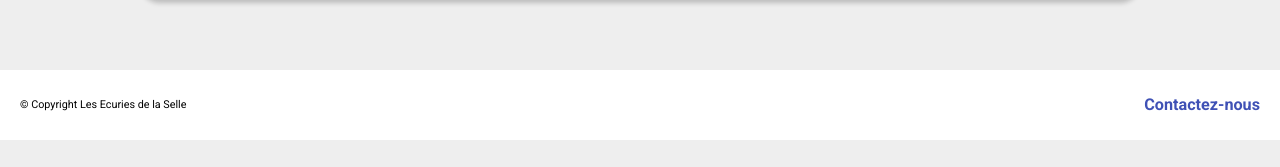
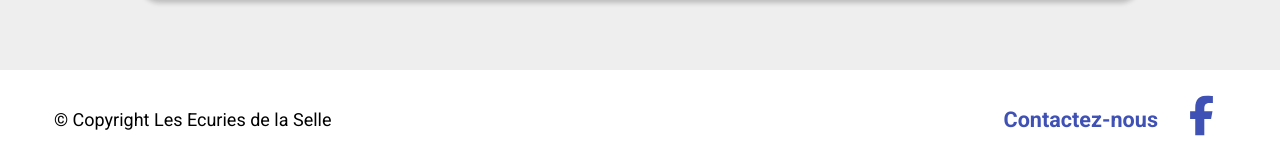
Before and after one commit to GoutteDooo/Site_Ecurie, a React (Vite) app: page /contacts in a window 1280 px wide. Shown: the part 1355-1522 px from the top of the page. Before the commit the page ends 1495 px from the top, so only its background shows below. Built offline with nearby package versions, Linux system fonts and the light colour scheme.

Commit message:
feat(footer): add fb link in desktop

```diff
--- a/src/components/Footer.jsx
+++ b/src/components/Footer.jsx
@@ -2,14 +2,26 @@ import React from "react";
 import { Link } from "react-router-dom";
 
 const Footer = () => {
+  const fbIcon = (
+    <svg xmlns="http://www.w3.org/2000/svg" viewBox="0 0 320 512">
+      {/* !Font Awesome Free 6.7.2 by @fontawesome - https://fontawesome.com License - https://fontawesome.com/license/free Copyright 2025 Fonticons, Inc. */}
+      <path d="M80 299.3V512H196V299.3h86.5l18-97.8H196V166.9c0-51.7 20.3-71.5 72.7-71.5c16.3 0 29.4 .4 37 1.2V7.9C291.4 4 256.4 0 236.2 0C129.3 0 80 50.5 80 159.4v42.1H14v97.8H80z" />
+    </svg>
+  );
+  const link = "https://www.facebook.com/profile.php?id=100067889324501";
   return (
     <div className="footer">
       <div className="footer__copyright">
         © Copyright Les Ecuries de la Selle
       </div>
-      <Link to="/contacts">
-        <div className="footer__contacts">Contactez-nous</div>
-      </Link>
+      <div className="footer__contacts">
+        <Link to="/contacts">
+          <div className="footer__contacts--link">Contactez-nous</div>
+        </Link>
+        <a href={link} target="_blank" rel="noopener noreferrer">
+          <div className="footer__contacts--fb">{fbIcon}</div>
+        </a>
+      </div>
     </div>
   );
 };
--- a/src/components/contacts/Card.jsx
+++ b/src/components/contacts/Card.jsx
@@ -1,5 +1,4 @@
 import React from "react";
-import { Link } from "react-router-dom";
 
 const Card = ({ icon, content, link = false }) => {
   return (
--- a/src/styles/layouts/_footer.scss
+++ b/src/styles/layouts/_footer.scss
@@ -1,9 +1,6 @@
 .footer {
   z-index: 1000;
   position: fixed;
-  @include desktop {
-    position: relative;
-  }
   bottom: 0;
   background-color: white;
   width: 100%;
@@ -19,10 +16,15 @@
     color: $text-color;
   }
   &__contacts {
-    cursor: pointer;
-    font-size: 0.9rem;
-    color: $secondary-color;
-    font-weight: bold;
+    &--link {
+      cursor: pointer;
+      font-size: 0.9rem;
+      color: $secondary-color;
+      font-weight: bold;
+    }
+    &--fb {
+      display: none;
+    }
     a {
       color: $text-color;
       text-decoration: none;
@@ -31,4 +33,51 @@
       }
     }
   }
+  @include desktop {
+    height: 100px;
+    position: relative;
+    padding: 0 3rem;
+    &__copyright {
+      font-size: 1rem;
+    }
+    &__contacts {
+      display: flex;
+      gap: 1rem;
+      align-items: center;
+      height: 100%;
+      &--link {
+        font-size: 1.2rem;
+      }
+      a:nth-child(1) {
+        height: 100%;
+        @include verticalCenter;
+        &:hover {
+          .footer__contacts--link {
+            transition: all 0.1s ease-in-out;
+            color: $main-color;
+          }
+        }
+      }
+      a:nth-child(2) {
+        width: 50px;
+        height: 100%;
+        @include verticalCenter;
+        &:hover {
+          .footer__contacts--fb {
+            fill: $main-color;
+          }
+          transform: scale(1.1);
+          transition: all 0.1s ease-in-out;
+        }
+      }
+      &--fb {
+        display: inline-block;
+        fill: $secondary-color;
+        height: 25px;
+        width: 25px;
+        position: relative;
+        transform: translateY(-50%);
+      }
+    }
+  }
 }
```
